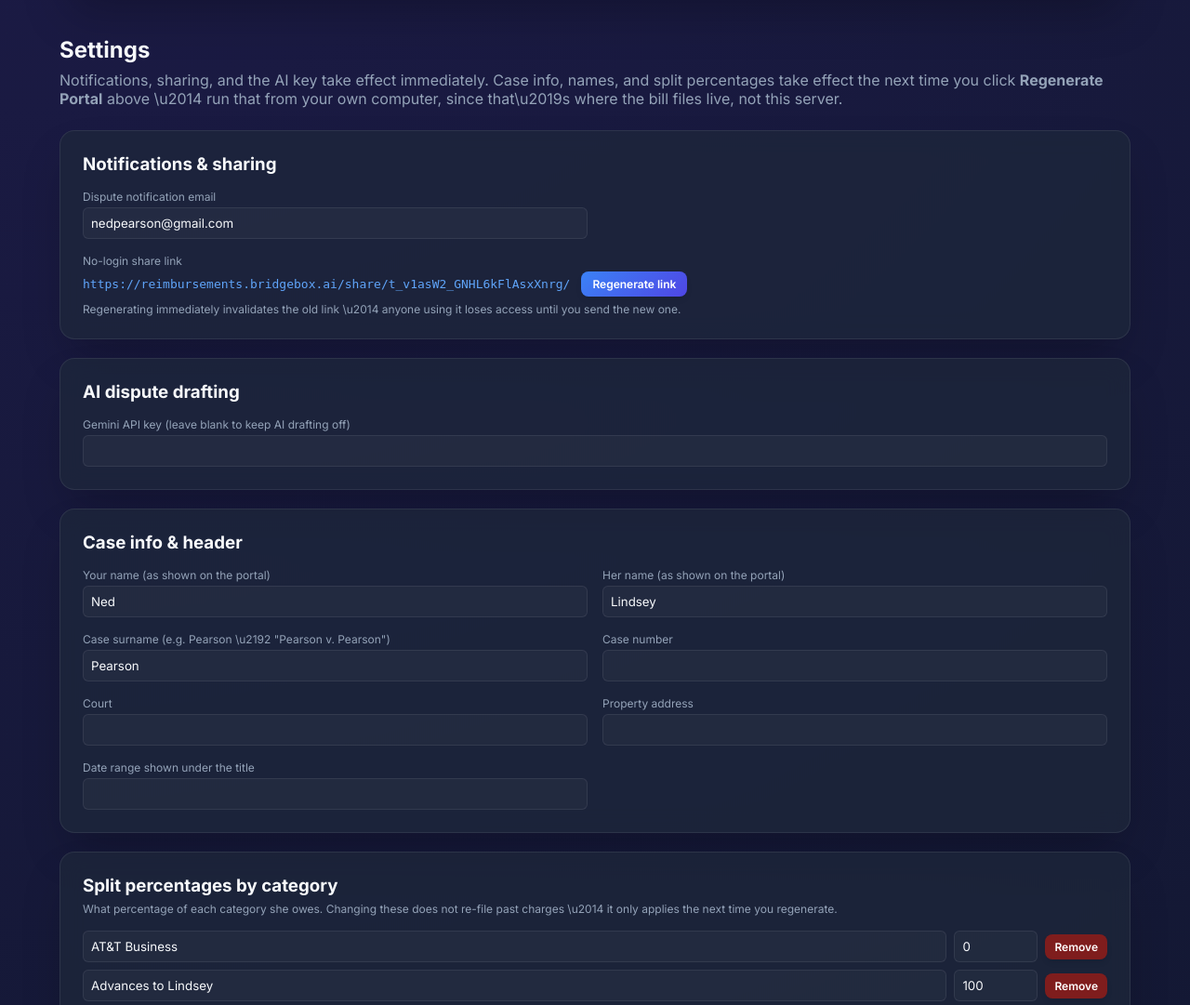
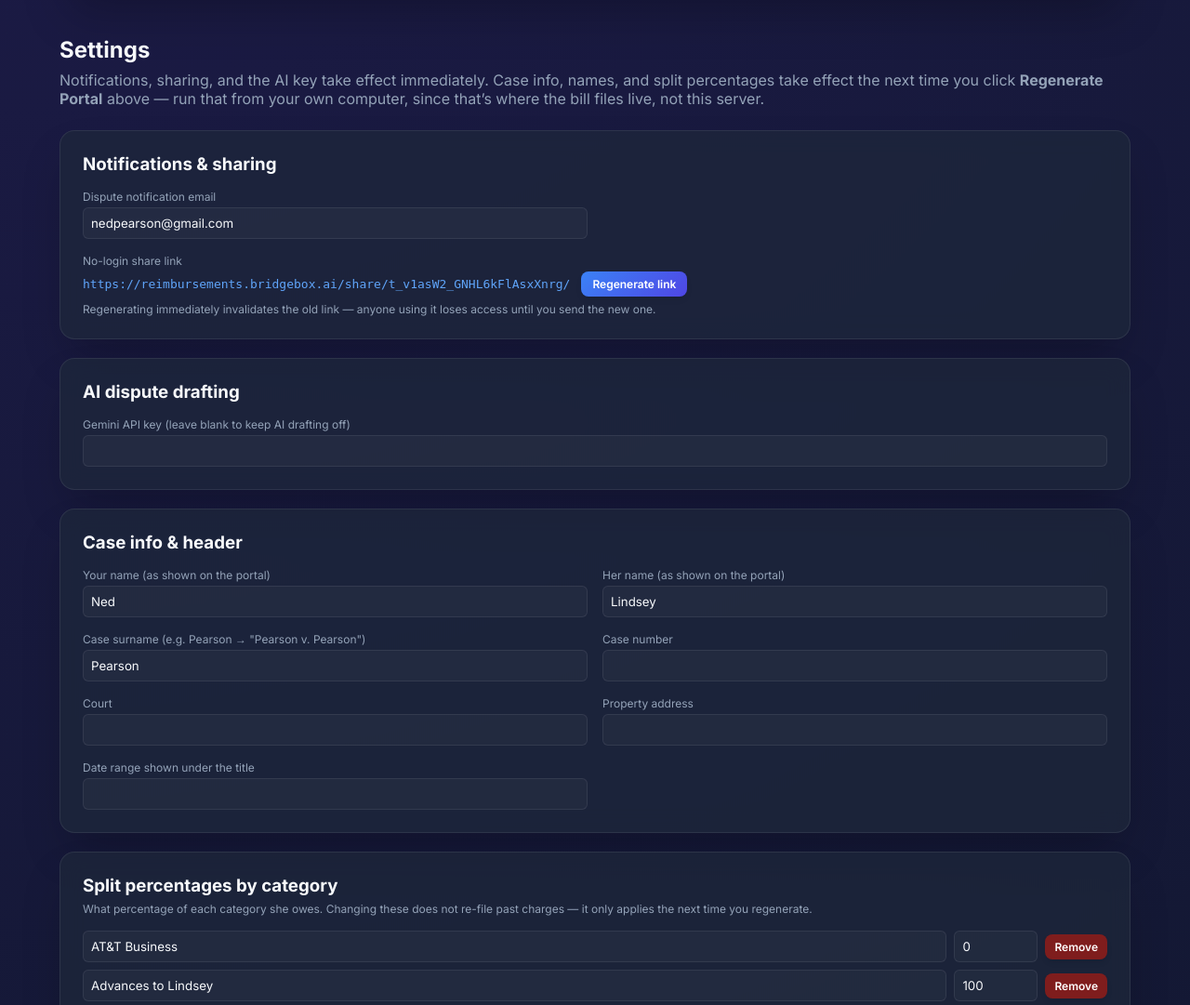
Before and after one commit to nedpearson/Reimbursements, a Flask app: page /admin in a window 1280 px wide. Shown: the part 759-1840 px from the top of the page at 93% size. Run offline with Flask 3, Linux system fonts and the light colour scheme; the visitor is signed in with stand-in values (Sample User, id 1); data that the repository does not hold is empty.

Commit message:
Fix escaped unicode characters in Settings panel copy

```diff
--- a/templates/admin.html
+++ b/templates/admin.html
@@ -282,7 +282,7 @@
 
         <div style="margin-top: 40px; margin-bottom: 24px;">
             <h2 style="font-size: 24px; font-weight: 700; margin-bottom: 8px;">Settings</h2>
-            <p style="color: var(--text-muted);">Notifications, sharing, and the AI key take effect immediately. Case info, names, and split percentages take effect the next time you click <b>Regenerate Portal</b> above \u2014 run that from your own computer, since that\u2019s where the bill files live, not this server.</p>
+            <p style="color: var(--text-muted);">Notifications, sharing, and the AI key take effect immediately. Case info, names, and split percentages take effect the next time you click <b>Regenerate Portal</b> above — run that from your own computer, since that’s where the bill files live, not this server.</p>
         </div>
 
         <div class="card" style="padding:24px; margin-bottom:20px;">
@@ -298,7 +298,7 @@
                 <span id="cfgShareLink" style="font-family:monospace; font-size:13px; color:#60a5fa;"></span>
                 <button class="btn" style="padding:6px 12px; font-size:12px;" onclick="regenShareToken()">Regenerate link</button>
             </div>
-            <p style="font-size:12px; color:var(--text-muted); margin-top:6px;">Regenerating immediately invalidates the old link \u2014 anyone using it loses access until you send the new one.</p>
+            <p style="font-size:12px; color:var(--text-muted); margin-top:6px;">Regenerating immediately invalidates the old link — anyone using it loses access until you send the new one.</p>
         </div>
 
         <div class="card" style="padding:24px; margin-bottom:20px;">
@@ -312,7 +312,7 @@
             <div style="display:grid; grid-template-columns:1fr 1fr; gap:16px;">
                 <div><label style="display:block; font-size:12px; color:var(--text-muted); margin-bottom:4px;">Your name (as shown on the portal)</label><input id="cfgNedName" style="width:100%; padding:8px; border-radius:6px; border:1px solid var(--border); background:rgba(255,255,255,0.03); color:var(--text-main);"></div>
                 <div><label style="display:block; font-size:12px; color:var(--text-muted); margin-bottom:4px;">Her name (as shown on the portal)</label><input id="cfgLindseyName" style="width:100%; padding:8px; border-radius:6px; border:1px solid var(--border); background:rgba(255,255,255,0.03); color:var(--text-main);"></div>
-                <div><label style="display:block; font-size:12px; color:var(--text-muted); margin-bottom:4px;">Case surname (e.g. Pearson \u2192 "Pearson v. Pearson")</label><input id="cfgCaseSurname" style="width:100%; padding:8px; border-radius:6px; border:1px solid var(--border); background:rgba(255,255,255,0.03); color:var(--text-main);"></div>
+                <div><label style="display:block; font-size:12px; color:var(--text-muted); margin-bottom:4px;">Case surname (e.g. Pearson → "Pearson v. Pearson")</label><input id="cfgCaseSurname" style="width:100%; padding:8px; border-radius:6px; border:1px solid var(--border); background:rgba(255,255,255,0.03); color:var(--text-main);"></div>
                 <div><label style="display:block; font-size:12px; color:var(--text-muted); margin-bottom:4px;">Case number</label><input id="cfgCaseNumber" style="width:100%; padding:8px; border-radius:6px; border:1px solid var(--border); background:rgba(255,255,255,0.03); color:var(--text-main);"></div>
                 <div><label style="display:block; font-size:12px; color:var(--text-muted); margin-bottom:4px;">Court</label><input id="cfgCourtName" style="width:100%; padding:8px; border-radius:6px; border:1px solid var(--border); background:rgba(255,255,255,0.03); color:var(--text-main);"></div>
                 <div><label style="display:block; font-size:12px; color:var(--text-muted); margin-bottom:4px;">Property address</label><input id="cfgPropertyAddress" style="width:100%; padding:8px; border-radius:6px; border:1px solid var(--border); background:rgba(255,255,255,0.03); color:var(--text-main);"></div>
@@ -322,7 +322,7 @@
 
         <div class="card" style="padding:24px; margin-bottom:20px;">
             <h3 style="margin-bottom:6px;">Split percentages by category</h3>
-            <p style="font-size:12px; color:var(--text-muted); margin-bottom:16px;">What percentage of each category she owes. Changing these does not re-file past charges \u2014 it only applies the next time you regenerate.</p>
+            <p style="font-size:12px; color:var(--text-muted); margin-bottom:16px;">What percentage of each category she owes. Changing these does not re-file past charges — it only applies the next time you regenerate.</p>
             <div id="splitPercentRows"></div>
             <button class="btn" style="padding:6px 12px; font-size:12px; margin-top:8px;" onclick="addSplitRow()">+ Add category</button>
         </div>
```
